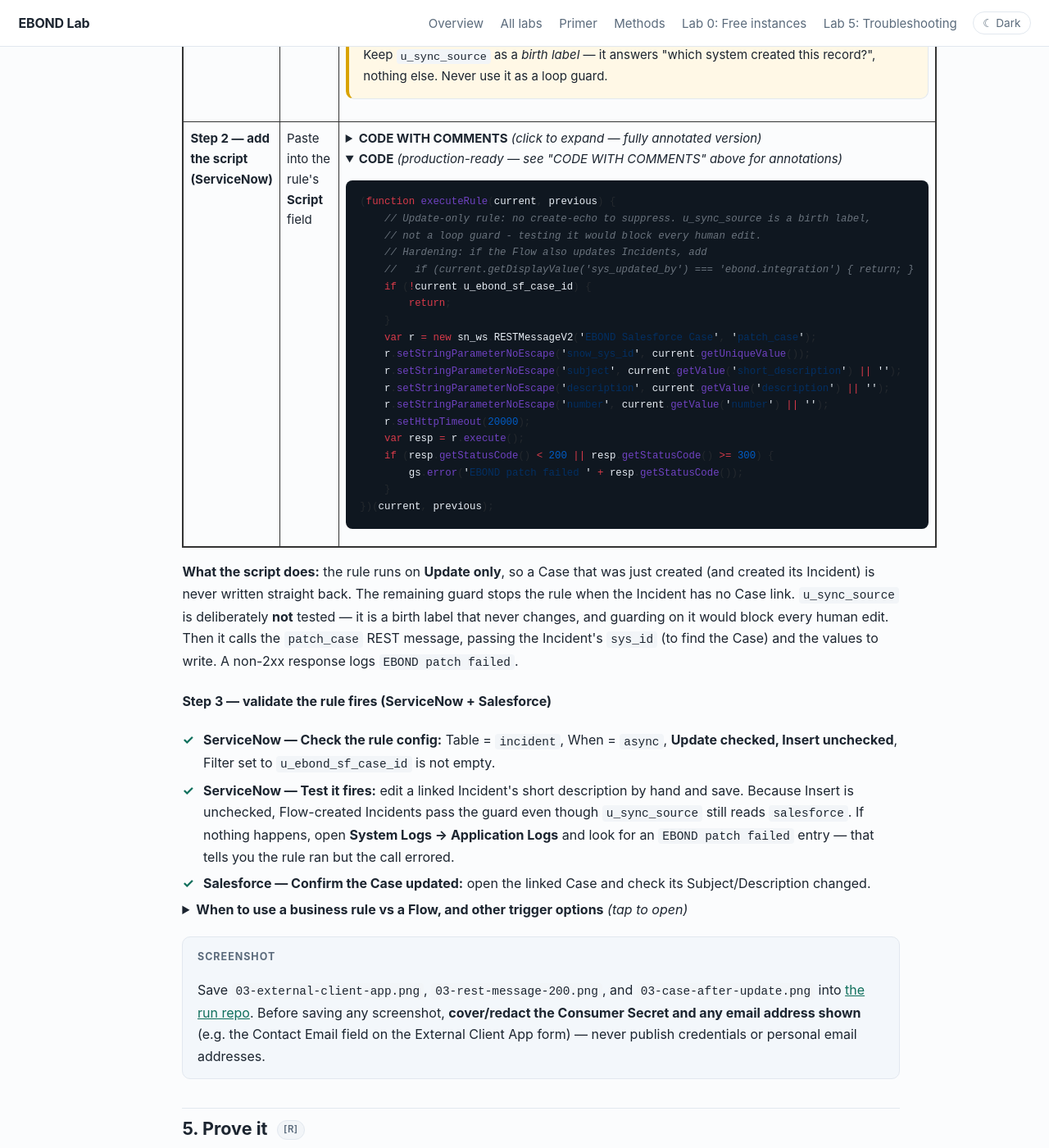
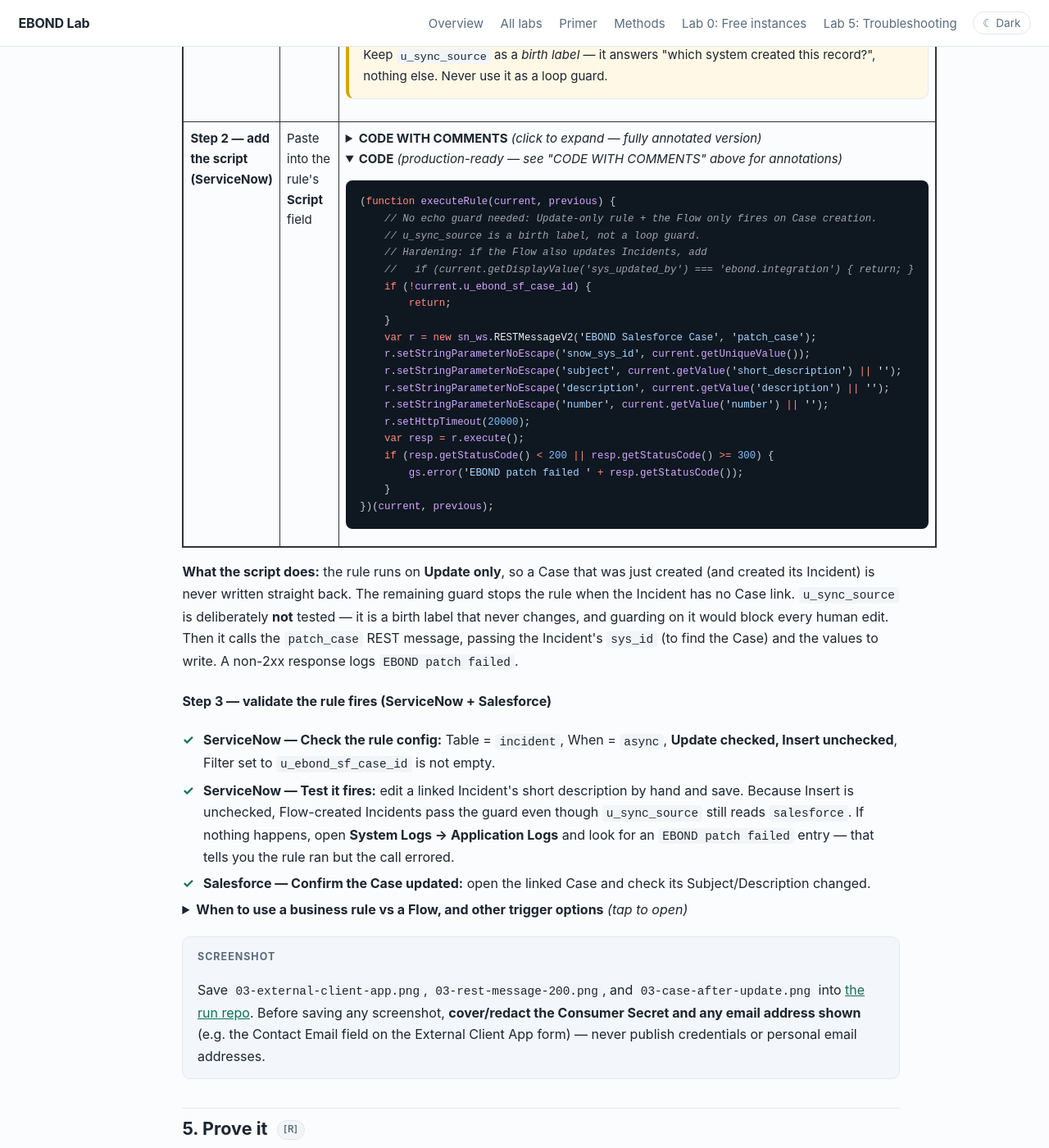
Before and after one commit to eltonaguiar/EBOND_ServiceNowSalesforce, a Jekyll site: the page built from site/labs/03-snow-to-salesforce.md, in a window 1280 px wide and 1400 px high, scrolled down 8037 px. Shown: the whole window at 82% size. Built offline with Jekyll 4.4.1, drawn with Linux system fonts in a browser that asks for light colours.

Commit message:
lab 03: rewrite script comments for Update-only rule (no dangling Guard 1); fix highlight palette - pre bg is dark in both themes

````diff
--- a/site/assets/css/style.css
+++ b/site/assets/css/style.css
@@ -41,40 +41,19 @@ code { background:var(--code); padding:.12em .35em; border-radius:4px; font-size
 pre { background:var(--pre-bg); color:var(--pre-ink); padding:1rem 1.1rem; border-radius:8px; overflow-x:auto; font-size:.86rem; line-height:1.5; }
 pre code { background:none; padding:0; color:inherit; }
 
-/* Rouge syntax highlighting (light + dark) */
-.highlight .c, .highlight .c1, .highlight .cm { color:#6a737d; font-style:italic; } /* comments */
-.highlight .k, .highlight .kc, .highlight .kd, .highlight .kn, .highlight .kp, .highlight .kr, .highlight .kt { color:#d73a49; } /* keywords */
-.highlight .s, .highlight .s1, .highlight .s2, .highlight .sx { color:#032f62; } /* strings */
-.highlight .mi, .highlight .mf, .highlight .mh, .highlight .mo { color:#005cc5; } /* numbers */
-.highlight .nf, .highlight .na, .highlight .nb { color:#6f42c1; } /* functions / attrs */
-.highlight .o, .highlight .ow { color:#d73a49; } /* operators */
-.highlight .p { color:#24292e; } /* punctuation */
-.highlight .err { color:#b31d28; background:#ffeef0; } /* errors */
+/* Rouge syntax highlighting.
+   NOTE: pre background is dark in BOTH themes (--pre-bg), so this one palette is used
+   everywhere. Do not use GitHub-light colours here; dark blue strings vanish on #0f1720. */
+.highlight .c, .highlight .c1, .highlight .cm, .highlight .cs { color:#9aa7b4; font-style:italic; } /* comments: grey italic */
+.highlight .k, .highlight .kc, .highlight .kd, .highlight .kn, .highlight .kp, .highlight .kr, .highlight .kt { color:#ff8a80; } /* keywords: coral */
+.highlight .s, .highlight .s1, .highlight .s2, .highlight .sx, .highlight .sb, .highlight .sc { color:#a5d6ff; } /* strings: light blue */
+.highlight .mi, .highlight .mf, .highlight .mh, .highlight .mo { color:#79c0ff; } /* numbers */
+.highlight .nf, .highlight .na, .highlight .nb, .highlight .nx { color:#d2a8ff; } /* functions, attributes, names */
+.highlight .o, .highlight .ow { color:#ff8a80; } /* operators */
+.highlight .nt { color:#7ee787; } /* html tags */
+.highlight .p { color:#c9d1d9; } /* punctuation */
+.highlight .err { color:#ffa198; text-decoration:underline wavy; }
 
-[data-theme="dark"] .highlight .c,
-[data-theme="dark"] .highlight .c1,
-[data-theme="dark"] .highlight .cm { color:#8b949e; }
-[data-theme="dark"] .highlight .k,
-[data-theme="dark"] .highlight .kc,
-[data-theme="dark"] .highlight .kd,
-[data-theme="dark"] .highlight .kn,
-[data-theme="dark"] .highlight .kp,
-[data-theme="dark"] .highlight .kr,
-[data-theme="dark"] .highlight .kt { color:#ff7b72; }
-[data-theme="dark"] .highlight .s,
-[data-theme="dark"] .highlight .s1,
-[data-theme="dark"] .highlight .s2,
-[data-theme="dark"] .highlight .sx { color:#a5d6ff; }
-[data-theme="dark"] .highlight .mi,
-[data-theme="dark"] .highlight .mf,
-[data-theme="dark"] .highlight .mh,
-[data-theme="dark"] .highlight .mo { color:#79c0ff; }
-[data-theme="dark"] .highlight .nf,
-[data-theme="dark"] .highlight .na,
-[data-theme="dark"] .highlight .nb { color:#d2a8ff; }
-[data-theme="dark"] .highlight .o,
-[data-theme="dark"] .highlight .ow { color:#ff7b72; }
-[data-theme="dark"] .highlight .p { color:#c9d1d9; }
 table { width:100%; border-collapse:collapse; margin:1rem 0; font-size:.94rem; }
 th, td { text-align:left; padding:.5rem .6rem; border-bottom:1px solid var(--line); vertical-align:top; }
 th { color:var(--muted); font-weight:600; font-size:.84rem; text-transform:uppercase; letter-spacing:.03em; }
--- a/site/labs/03-snow-to-salesforce.md
+++ b/site/labs/03-snow-to-salesforce.md
@@ -654,19 +654,20 @@ http://orgfarm-e1f47f3d5e-dev-ed.develop.my.salesforce.com/services/data/latest
  *     (created in Section 3 of this lab).  If that method does not exist the
  *     business rule will fail at runtime with "REST message not found".
  *
- * FLOW (what actually happens on every qualifying Incident save)
- *   1. Guard 1 — this rule is Update-only, so there is no create-echo to suppress.
- *      u_sync_source is NOT tested: it stays 'salesforce' forever, so testing it would
- *      block every later human edit and the Case would never be updated.
- *   2. Guard 2 — if u_ebond_sf_case_id is empty, bail (no Case to update).
- *   3. Build a RESTMessageV2 client bound to the saved REST Message + method.
- *   4. For each ${param} in the method's endpoint/body, call setStringParameterNoEscape.
+ * FLOW (what actually happens on every qualifying Incident update)
+ *   0. No echo guard is needed: the rule runs on UPDATE only (Insert is unchecked),
+ *      and the Lab 2 Flow only fires when a Case is CREATED. u_sync_source is NOT
+ *      tested — it is a birth label that never changes, so testing it would block
+ *      every human edit and the Case would never be updated.
+ *   1. Guard — if u_ebond_sf_case_id is empty, bail (no Case to update).
+ *   2. Build a RESTMessageV2 client bound to the saved REST Message + method.
+ *   3. For each ${param} in the method's endpoint/body, call setStringParameterNoEscape.
  *      - 'snow_sys_id' receives the *Incident* sys_id (current.getUniqueValue()).
  *        The REST Message endpoint template uses it as the external-ID lookup value
  *        in the Salesforce URL: /sobjects/Case/Snow_Sys_Id__c/${snow_sys_id}
  *        → no HTTP body is sent here; it's a path substitution only.
- *   5. Execute the call (PATCH) with a 20 s timeout.
- *   6. On non-2xx, log an Application Error (visible in System Logs → Application Logs).
+ *   4. Execute the call (PATCH) with a 20 s timeout.
+ *   5. On non-2xx, log an Application Error (visible in System Logs → Application Logs).
  *
  * SYNTAX NOTES (ServiceNow server-side JS)
  *   - Business rule signature is always: executeRule(current, previous)
@@ -682,22 +683,23 @@ http://orgfarm-e1f47f3d5e-dev-ed.develop.my.salesforce.com/services/data/latest
  *   - Different Salesforce Case fields → update the JSON body in the REST Message Content.
  *   - Longer timeout or retry logic → wrap execute() in a try/catch + setHttpTimeout().
  *   - Logging destination → gs.error(...) writes to Application Logs; use gs.info() for lighter noise.
- *   - If your link field is named differently (e.g., u_sf_case), update the guard and the param name.
+ *   - If your link field is named differently (e.g., u_sf_case), update the guard field and the param name.
  */
 
 (function executeRule(current, previous) {
-    // Guard 1 — only run for genuine ServiceNow-side changes.
-    // This rule is Update-only (Insert is unchecked), so there is no create-echo to suppress.
-    // u_sync_source is deliberately NOT tested here: it is a birth label that never changes
-    // ('salesforce' = this Incident was born in Salesforce), so testing it would return on
-    // every later human edit and permanently kill the write-back for every linked Incident.
+    // NOTE — no echo guard here, on purpose.
+    // This rule runs on UPDATE only (Insert is unchecked) and the Lab 2 Flow only fires
+    // when a Case is CREATED, so there is no create-echo to suppress.
+    // Do NOT test u_sync_source: it is a birth label ('salesforce' = born in Salesforce)
+    // that never changes, so testing it would return on every human edit and the
+    // write-back would never fire for the Incidents that actually have a Case.
     //
-    // HARDENING (optional): if your Flow later also UPDATES Incidents, uncomment the next
-    // line and point it at a dedicated integration user - the same login the Salesforce
-    // Named Credential from Lab 2 authenticates as.
+    // HARDENING (optional): if your Flow later also UPDATES Incidents, uncomment the
+    // next line and point it at the integration user the Salesforce Named Credential
+    // (Lab 2) authenticates as.
     // if (current.getDisplayValue('sys_updated_by') === 'ebond.integration') { return; }
 
-    // Guard 2: skip if there is no linked Salesforce Case
+    // Guard: skip if there is no linked Salesforce Case
     // u_ebond_sf_case_id holds the 18-char SF Case Id (populated by Lab 2)
     if (!current.u_ebond_sf_case_id) {
         return;
@@ -775,8 +777,8 @@ http://orgfarm-e1f47f3d5e-dev-ed.develop.my.salesforce.com/services/data/latest
 
 ```javascript
 (function executeRule(current, previous) {
-    // Update-only rule: no create-echo to suppress. u_sync_source is a birth label,
-    // not a loop guard - testing it would block every human edit.
+    // No echo guard needed: Update-only rule + the Flow only fires on Case creation.
+    // u_sync_source is a birth label, not a loop guard.
     // Hardening: if the Flow also updates Incidents, add
     //   if (current.getDisplayValue('sys_updated_by') === 'ebond.integration') { return; }
     if (!current.u_ebond_sf_case_id) {
````
